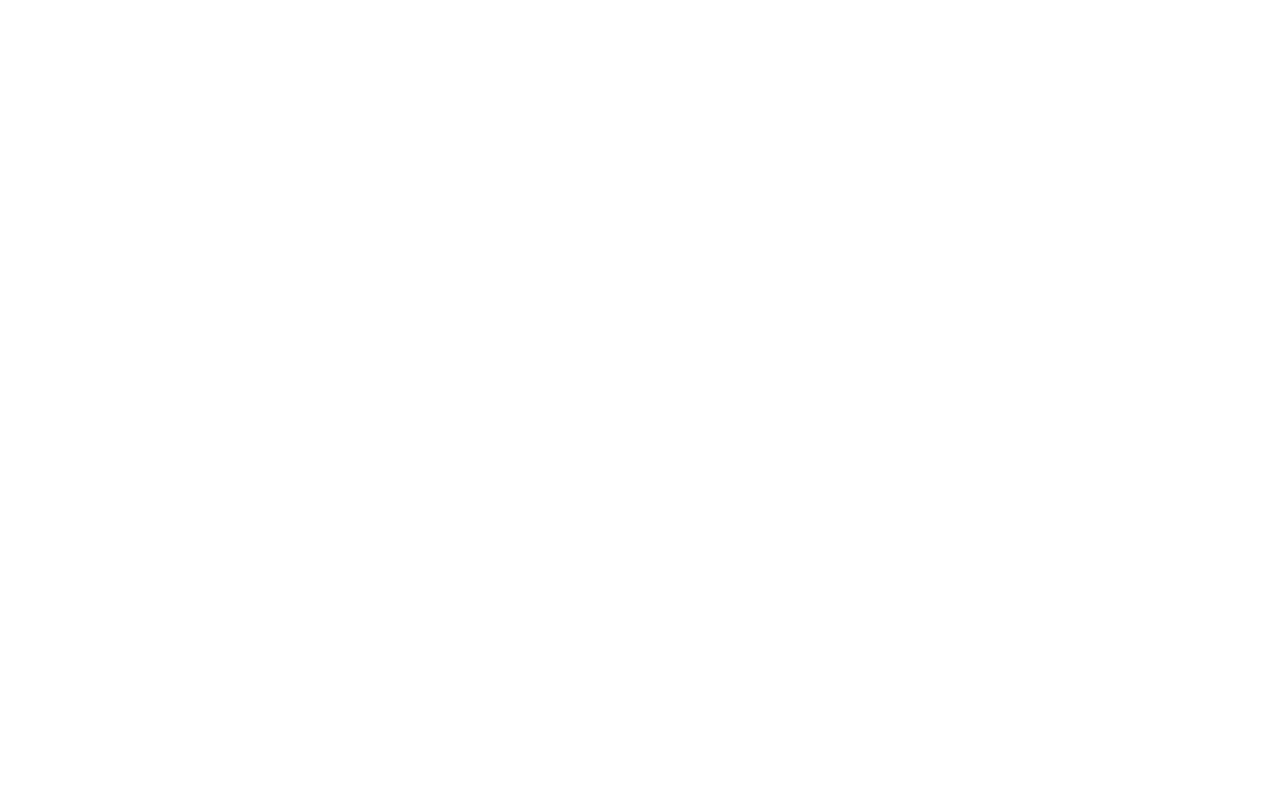
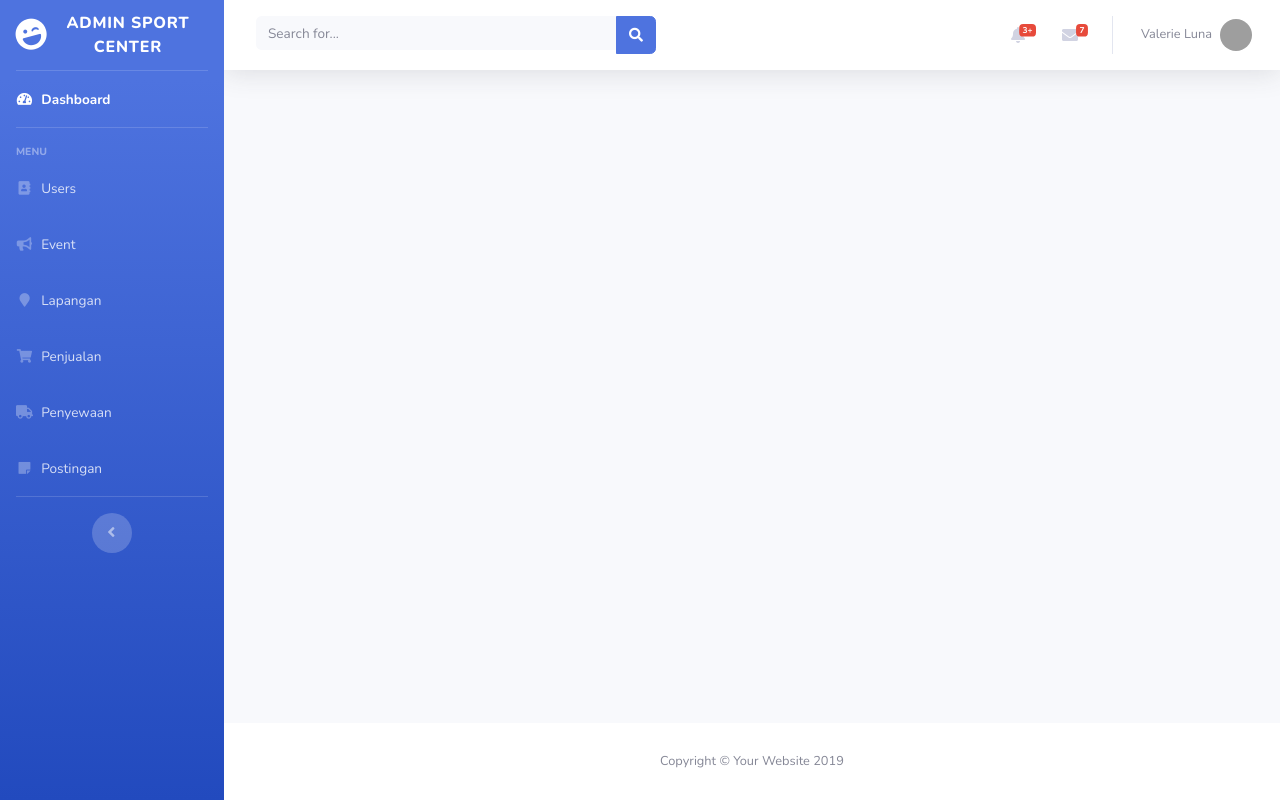
Before and after one commit to nashirjamali/sport-station, a PHP site: page /user.php in a window 1280 px wide. Before the commit the page is empty. Run offline with PHP 8.4, Linux system fonts and the light colour scheme; some libraries are stand-ins or nearby versions; grey boxes are pictures that could not be loaded.

Commit message:
user and dashboar page

```diff
--- a/admin/user.php
+++ b/admin/user.php
@@ -0,0 +1,377 @@
+<!DOCTYPE html>
+<html lang="en">
+
+<head>
+
+    <meta charset="utf-8">
+    <meta http-equiv="X-UA-Compatible" content="IE=edge">
+    <meta name="viewport" content="width=device-width, initial-scale=1, shrink-to-fit=no">
+    <meta name="description" content="">
+    <meta name="author" content="">
+
+    <title>SB Admin 2 - Dashboard</title>
+
+    <!-- Custom fonts for this template-->
+    <link href="vendor/fontawesome-free/css/all.min.css" rel="stylesheet" type="text/css">
+    <link href="https://fonts.googleapis.com/css?family=Nunito:200,200i,300,300i,400,400i,600,600i,700,700i,800,800i,900,900i" rel="stylesheet">
+
+    <!-- Custom styles for this template-->
+    <link href="css/sb-admin-2.min.css" rel="stylesheet">
+
+</head>
+
+<body id="page-top">
+
+    <!-- Page Wrapper -->
+    <div id="wrapper">
+
+        <!-- Sidebar -->
+        <ul class="navbar-nav bg-gradient-primary sidebar sidebar-dark accordion" id="accordionSidebar">
+
+            <!-- Sidebar - Brand -->
+            <a class="sidebar-brand d-flex align-items-center justify-content-center" href="index.html">
+                <div class="sidebar-brand-icon rotate-n-15">
+                    <i class="fas fa-laugh-wink"></i>
+                </div>
+                <div class="sidebar-brand-text mx-3">Admin Sport Center</div>
+            </a>
+
+            <!-- Divider -->
+            <hr class="sidebar-divider my-0">
+
+            <!-- Nav Item - Dashboard -->
+            <li class="nav-item active">
+                <a class="nav-link" href="index.html">
+                    <i class="fas fa-fw fa-tachometer-alt"></i>
+                    <span>Dashboard</span></a>
+            </li>
+
+            <!-- Divider -->
+            <hr class="sidebar-divider">
+
+            <!-- Heading -->
+            <div class="sidebar-heading">
+                Menu
+            </div>
+
+            <!-- User Menu Item -->
+            <li class="nav-item">
+                <a class="nav-link" href="user.php">
+                    <i class="fas fa-fw fa-address-book"></i>
+                    <span>Users</span>
+                </a>
+            </li>
+
+            <!-- Event Menu Item -->
+            <li class="nav-item">
+                <a class="nav-link" href="#">
+                    <i class="fas fa-fw fa-bullhorn"></i>
+                    <span>Event</span>
+                </a>
+            </li>
+
+            <!-- Lapangan Menu Item -->
+            <li class="nav-item">
+                <a class="nav-link" href="#">
+                    <i class="fas fa-fw fa-map-marker"></i>
+                    <span>Lapangan</span>
+                </a>
+            </li>
+
+            <!-- Penjualan Menu Item -->
+            <li class="nav-item">
+                <a class="nav-link" href="#">
+                    <i class="fas fa-fw fa-shopping-cart"></i>
+                    <span>Penjualan</span>
+                </a>
+            </li>
+
+            <!-- Penyewaan Menu Item -->
+            <li class="nav-item">
+                <a class="nav-link" href="#">
+                    <i class="fas fa-fw fa-truck"></i>
+                    <span>Penyewaan</span>
+                </a>
+            </li>
+
+            <!-- Postingan Menu Item -->
+            <li class="nav-item">
+                <a class="nav-link" href="#">
+                    <i class="fas fa-fw fa-sticky-note"></i>
+                    <span>Postingan</span>
+                </a>
+            </li>
+
+            <!-- Divider -->
+            <hr class="sidebar-divider d-none d-md-block">
+
+            <!-- Sidebar Toggler (Sidebar) -->
+            <div class="text-center d-none d-md-inline">
+                <button class="rounded-circle border-0" id="sidebarToggle"></button>
+            </div>
+
+        </ul>
+        <!-- End of Sidebar -->
+
+        <!-- Content Wrapper -->
+        <div id="content-wrapper" class="d-flex flex-column">
+
+            <!-- Main Content -->
+            <div id="content">
+
+                <!-- Topbar -->
+                <nav class="navbar navbar-expand navbar-light bg-white topbar mb-4 static-top shadow">
+
+                    <!-- Sidebar Toggle (Topbar) -->
+                    <button id="sidebarToggleTop" class="btn btn-link d-md-none rounded-circle mr-3">
+                        <i class="fa fa-bars"></i>
+                    </button>
+
+                    <!-- Topbar Search -->
+                    <form class="d-none d-sm-inline-block form-inline mr-auto ml-md-3 my-2 my-md-0 mw-100 navbar-search">
+                        <div class="input-group">
+                            <input type="text" class="form-control bg-light border-0 small" placeholder="Search for..." aria-label="Search" aria-describedby="basic-addon2">
+                            <div class="input-group-append">
+                                <button class="btn btn-primary" type="button">
+                                    <i class="fas fa-search fa-sm"></i>
+                                </button>
+                            </div>
+                        </div>
+                    </form>
+
+                    <!-- Topbar Navbar -->
+                    <ul class="navbar-nav ml-auto">
+
+                        <!-- Nav Item - Search Dropdown (Visible Only XS) -->
+                        <li class="nav-item dropdown no-arrow d-sm-none">
+                            <a class="nav-link dropdown-toggle" href="#" id="searchDropdown" role="button" data-toggle="dropdown" aria-haspopup="true" aria-expanded="false">
+                                <i class="fas fa-search fa-fw"></i>
+                            </a>
+                            <!-- Dropdown - Messages -->
+                            <div class="dropdown-menu dropdown-menu-right p-3 shadow animated--grow-in" aria-labelledby="searchDropdown">
+                                <form class="form-inline mr-auto w-100 navbar-search">
+                                    <div class="input-group">
+                                        <input type="text" class="form-control bg-light border-0 small" placeholder="Search for..." aria-label="Search" aria-describedby="basic-addon2">
+                                        <div class="input-group-append">
+                                            <button class="btn btn-primary" type="button">
+                                                <i class="fas fa-search fa-sm"></i>
+                                            </button>
+                                        </div>
+                                    </div>
+                                </form>
+                            </div>
+                        </li>
+
+                        <!-- Nav Item - Alerts -->
+                        <li class="nav-item dropdown no-arrow mx-1">
+                            <a class="nav-link dropdown-toggle" href="#" id="alertsDropdown" role="button" data-toggle="dropdown" aria-haspopup="true" aria-expanded="false">
+                                <i class="fas fa-bell fa-fw"></i>
+                                <!-- Counter - Alerts -->
+                                <span class="badge badge-danger badge-counter">3+</span>
+                            </a>
+                            <!-- Dropdown - Alerts -->
+                            <div class="dropdown-list dropdown-menu dropdown-menu-right shadow animated--grow-in" aria-labelledby="alertsDropdown">
+                                <h6 class="dropdown-header">
+                                    Alerts Center
+                                </h6>
+                                <a class="dropdown-item d-flex align-items-center" href="#">
+                                    <div class="mr-3">
+                                        <div class="icon-circle bg-primary">
+                                            <i class="fas fa-file-alt text-white"></i>
+                                        </div>
+                                    </div>
+                                    <div>
+                                        <div class="small text-gray-500">December 12, 2019</div>
+                                        <span class="font-weight-bold">A new monthly report is ready to download!</span>
+                                    </div>
+                                </a>
+                                <a class="dropdown-item d-flex align-items-center" href="#">
+                                    <div class="mr-3">
+                                        <div class="icon-circle bg-success">
+                                            <i class="fas fa-donate text-white"></i>
+                                        </div>
+                                    </div>
+                                    <div>
+                                        <div class="small text-gray-500">December 7, 2019</div>
+                                        $290.29 has been deposited into your account!
+                                    </div>
+                                </a>
+                                <a class="dropdown-item d-flex align-items-center" href="#">
+                                    <div class="mr-3">
+                                        <div class="icon-circle bg-warning">
+                                            <i class="fas fa-exclamation-triangle text-white"></i>
+                                        </div>
+                                    </div>
+                                    <div>
+                                        <div class="small text-gray-500">December 2, 2019</div>
+                                        Spending Alert: We've noticed unusually high spending for your account.
+                                    </div>
+                                </a>
+                                <a class="dropdown-item text-center small text-gray-500" href="#">Show All Alerts</a>
+                            </div>
+                        </li>
+
+                        <!-- Nav Item - Messages -->
+                        <li class="nav-item dropdown no-arrow mx-1">
+                            <a class="nav-link dropdown-toggle" href="#" id="messagesDropdown" role="button" data-toggle="dropdown" aria-haspopup="true" aria-expanded="false">
+                                <i class="fas fa-envelope fa-fw"></i>
+                                <!-- Counter - Messages -->
+                                <span class="badge badge-danger badge-counter">7</span>
+                            </a>
+                            <!-- Dropdown - Messages -->
+                            <div class="dropdown-list dropdown-menu dropdown-menu-right shadow animated--grow-in" aria-labelledby="messagesDropdown">
+                                <h6 class="dropdown-header">
+                                    Message Center
+                                </h6>
+                                <a class="dropdown-item d-flex align-items-center" href="#">
+                                    <div class="dropdown-list-image mr-3">
+                                        <img class="rounded-circle" src="https://source.unsplash.com/fn_BT9fwg_E/60x60" alt="">
+                                        <div class="status-indicator bg-success"></div>
+                                    </div>
+                                    <div class="font-weight-bold">
+                                        <div class="text-truncate">Hi there! I am wondering if you can help me with a problem I've been
+                                            having.</div>
+                                        <div class="small text-gray-500">Emily Fowler · 58m</div>
+                                    </div>
+                                </a>
+                                <a class="dropdown-item d-flex align-items-center" href="#">
+                                    <div class="dropdown-list-image mr-3">
+                                        <img class="rounded-circle" src="https://source.unsplash.com/AU4VPcFN4LE/60x60" alt="">
+                                        <div class="status-indicator"></div>
+                                    </div>
+                                    <div>
+                                        <div class="text-truncate">I have the photos that you ordered last month, how would you like them
+                                            sent to you?</div>
+                                        <div class="small text-gray-500">Jae Chun · 1d</div>
+                                    </div>
+                                </a>
+                                <a class="dropdown-item d-flex align-items-center" href="#">
+                                    <div class="dropdown-list-image mr-3">
+                                        <img class="rounded-circle" src="https://source.unsplash.com/CS2uCrpNzJY/60x60" alt="">
+                                        <div class="status-indicator bg-warning"></div>
+                                    </div>
+                                    <div>
+                                        <div class="text-truncate">Last month's report looks great, I am very happy with the progress so
+                                            far, keep up the good work!</div>
+                                        <div class="small text-gray-500">Morgan Alvarez · 2d</div>
+                                    </div>
+                                </a>
+                                <a class="dropdown-item d-flex align-items-center" href="#">
+                                    <div class="dropdown-list-image mr-3">
+                                        <img class="rounded-circle" src="https://source.unsplash.com/Mv9hjnEUHR4/60x60" alt="">
+                                        <div class="status-indicator bg-success"></div>
+                                    </div>
+                                    <div>
+                                        <div class="text-truncate">Am I a good boy? The reason I ask is because someone told me that people
+                                            say this to all dogs, even if they aren't good...</div>
+                                        <div class="small text-gray-500">Chicken the Dog · 2w</div>
+                                    </div>
+                                </a>
+                                <a class="dropdown-item text-center small text-gray-500" href="#">Read More Messages</a>
+                            </div>
+                        </li>
+
+                        <div class="topbar-divider d-none d-sm-block"></div>
+
+                        <!-- Nav Item - User Information -->
+                        <li class="nav-item dropdown no-arrow">
+                            <a class="nav-link dropdown-toggle" href="#" id="userDropdown" role="button" data-toggle="dropdown" aria-haspopup="true" aria-expanded="false">
+                                <span class="mr-2 d-none d-lg-inline text-gray-600 small">Valerie Luna</span>
+                                <img class="img-profile rounded-circle" src="https://source.unsplash.com/QAB-WJcbgJk/60x60">
+                            </a>
+                            <!-- Dropdown - User Information -->
+                            <div class="dropdown-menu dropdown-menu-right shadow animated--grow-in" aria-labelledby="userDropdown">
+                                <a class="dropdown-item" href="#">
+                                    <i class="fas fa-user fa-sm fa-fw mr-2 text-gray-400"></i>
+                                    Profile
+                                </a>
+                                <a class="dropdown-item" href="#">
+                                    <i class="fas fa-cogs fa-sm fa-fw mr-2 text-gray-400"></i>
+                                    Settings
+                                </a>
+                                <a class="dropdown-item" href="#">
+                                    <i class="fas fa-list fa-sm fa-fw mr-2 text-gray-400"></i>
+                                    Activity Log
+                                </a>
+                                <div class="dropdown-divider"></div>
+                                <a class="dropdown-item" href="#" data-toggle="modal" data-target="#logoutModal">
+                                    <i class="fas fa-sign-out-alt fa-sm fa-fw mr-2 text-gray-400"></i>
+                                    Logout
+                                </a>
+                            </div>
+                        </li>
+
+                    </ul>
+
+                </nav>
+                <!-- End of Topbar -->
+
+                <!-- Begin Page Content -->
+                <div class="container-fluid">
+
+                </div>
+                <!-- /.container-fluid -->
+
+            </div>
+            <!-- End of Main Content -->
+
+            <!-- Footer -->
+            <footer class="sticky-footer bg-white">
+                <div class="container my-auto">
+                    <div class="copyright text-center my-auto">
+                        <span>Copyright &copy; Your Website 2019</span>
+                    </div>
+                </div>
+            </footer>
+            <!-- End of Footer -->
+
+        </div>
+        <!-- End of Content Wrapper -->
+
+    </div>
+    <!-- End of Page Wrapper -->
+
+    <!-- Scroll to Top Button-->
+    <a class="scroll-to-top rounded" href="#page-top">
+        <i class="fas fa-angle-up"></i>
+    </a>
+
+    <!-- Logout Modal-->
+    <div class="modal fade" id="logoutModal" tabindex="-1" role="dialog" aria-labelledby="exampleModalLabel" aria-hidden="true">
+        <div class="modal-dialog" role="document">
+            <div class="modal-content">
+                <div class="modal-header">
+                    <h5 class="modal-title" id="exampleModalLabel">Ready to Leave?</h5>
+                    <button class="close" type="button" data-dismiss="modal" aria-label="Close">
+                        <span aria-hidden="true">×</span>
+                    </button>
+                </div>
+                <div class="modal-body">Select "Logout" below if you are ready to end your current session.</div>
+                <div class="modal-footer">
+                    <button class="btn btn-secondary" type="button" data-dismiss="modal">Cancel</button>
+                    <a class="btn btn-primary" href="login.html">Logout</a>
+                </div>
+            </div>
+        </div>
+    </div>
+
+    <!-- Bootstrap core JavaScript-->
+    <script src="vendor/jquery/jquery.min.js"></script>
+    <script src="vendor/bootstrap/js/bootstrap.bundle.min.js"></script>
+
+    <!-- Core plugin JavaScript-->
+    <script src="vendor/jquery-easing/jquery.easing.min.js"></script>
+
+    <!-- Custom scripts for all pages-->
+    <script src="js/sb-admin-2.min.js"></script>
+
+    <!-- Page level plugins -->
+    <script src="vendor/chart.js/Chart.min.js"></script>
+
+    <!-- Page level custom scripts -->
+    <script src="js/demo/chart-area-demo.js"></script>
+    <script src="js/demo/chart-pie-demo.js"></script>
+
+</body>
+
+</html>
```
Also changed, not shown: admin/index.php (renamed from admin/index.html, +31 -88 lines).
